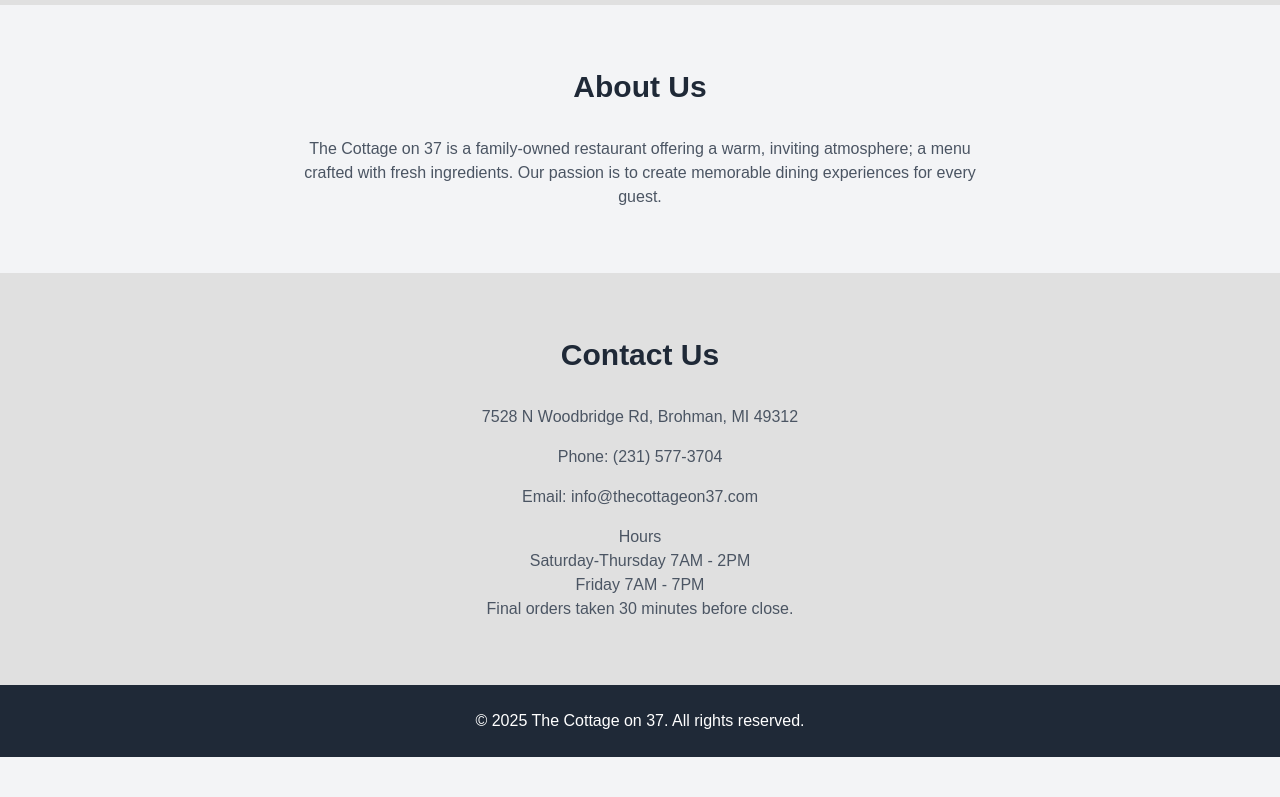
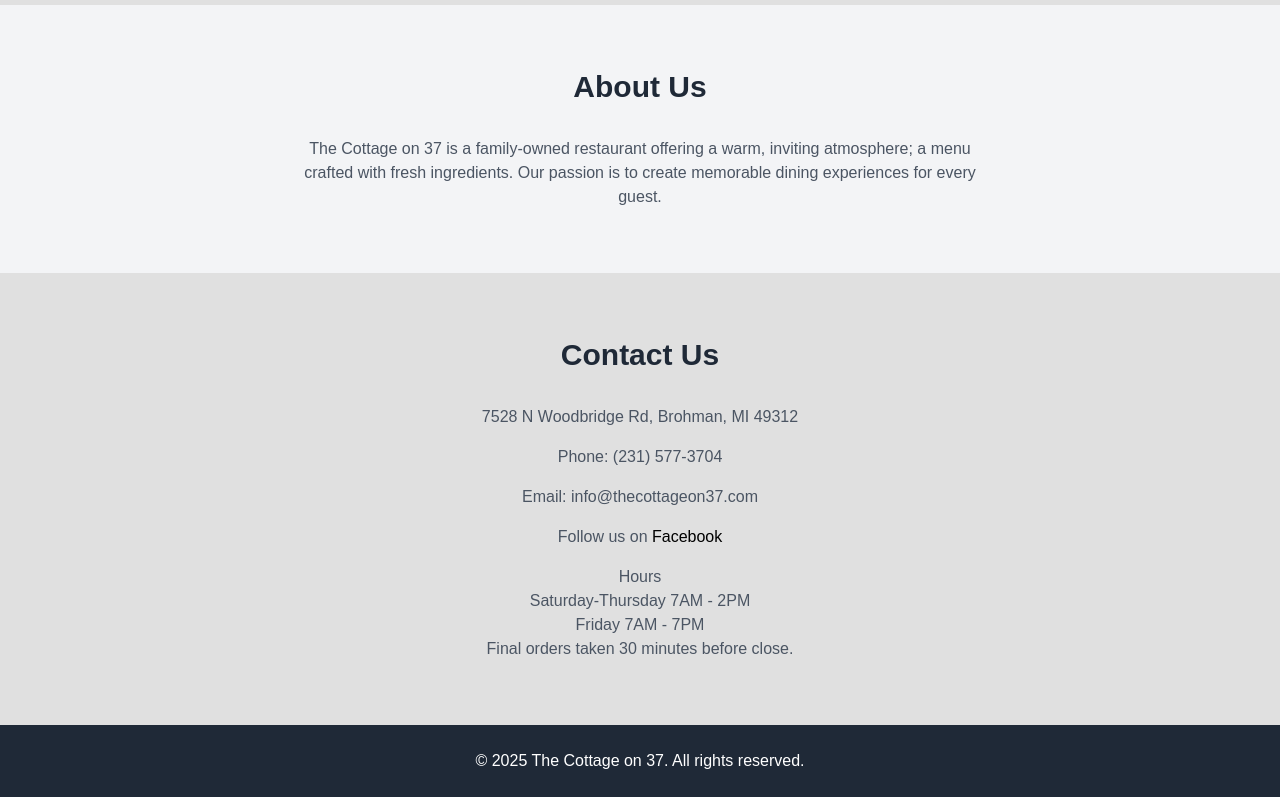
Before and after one commit to logenkain/cottageon37, a plain HTML site: page index.html in a window 1280 px wide. Shown: the part 1404-2201 px from the top of the page. Before the commit the page ends 2161 px from the top, so only its background shows below. Drawn offline with nearby package versions, Linux system fonts and the light colour scheme.

Commit message:
Add facebook; remove extra comments

```diff
--- a/index.html
+++ b/index.html
@@ -11,8 +11,6 @@
         }
         .hero-bg {
             background-color: #632321;
-        /*    background-size: cover;
-            background-position: center;*/
         }
 	.header {
 		background-color: #E0E0E0;
@@ -21,7 +19,6 @@
 </head>
 <body class="bg-gray-100">
     <!-- Header -->
-    <!-- <header class="bg-white shadow"> -->
     <header class="header shadow">
         <nav class="container mx-auto px-6 py-4 flex justify-between items-center">
             <h1 class="text-3xl font-bold text-gray-800">The Cottage on 37</h1>
@@ -67,7 +64,6 @@
                     </div>
                 </div>
             </div>
-	    <!--            <p class="text-center text-gray-600 mt-8">Replace the placeholder images above with high-quality scans or photos of your menu.</p> -->
         </div>
     </section>
 
@@ -87,6 +83,7 @@
                 <p class="mb-4">7528 N Woodbridge Rd, Brohman, MI 49312</p>
                 <p class="mb-4">Phone: (231) 577-3704</p>
                 <p class="mb-4">Email: info@thecottageon37.com</p>
+		<p class="mb-4">Follow us on <a href="https://facebook.com/pg/102391212282929/menu/" style="color: initial;">Facebook</a> </p>
 		<p>Hours</p>
 		<p>Saturday-Thursday 7AM - 2PM</p>
 		<p>Friday 7AM - 7PM</p>
```
